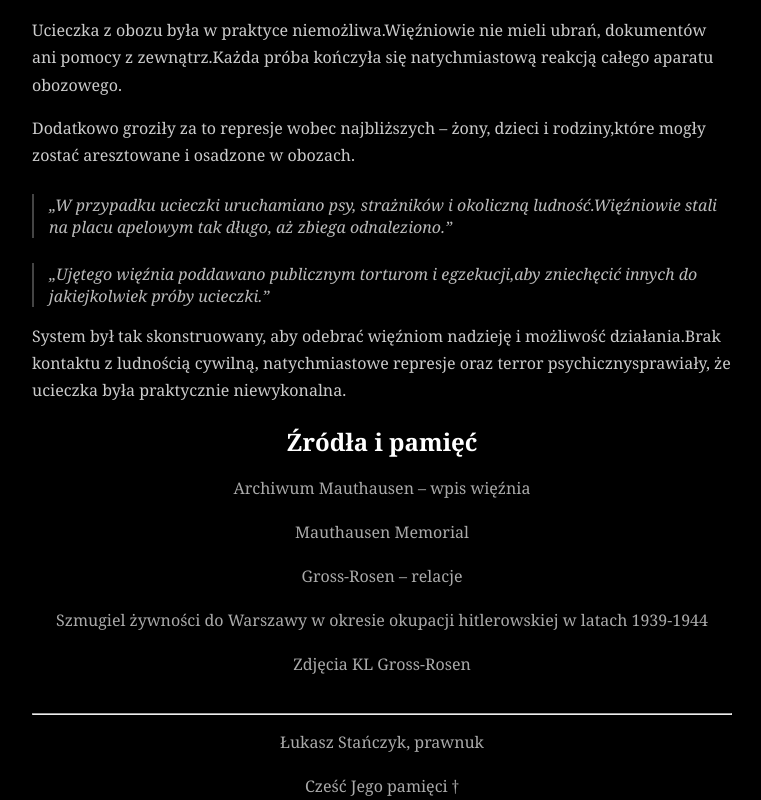
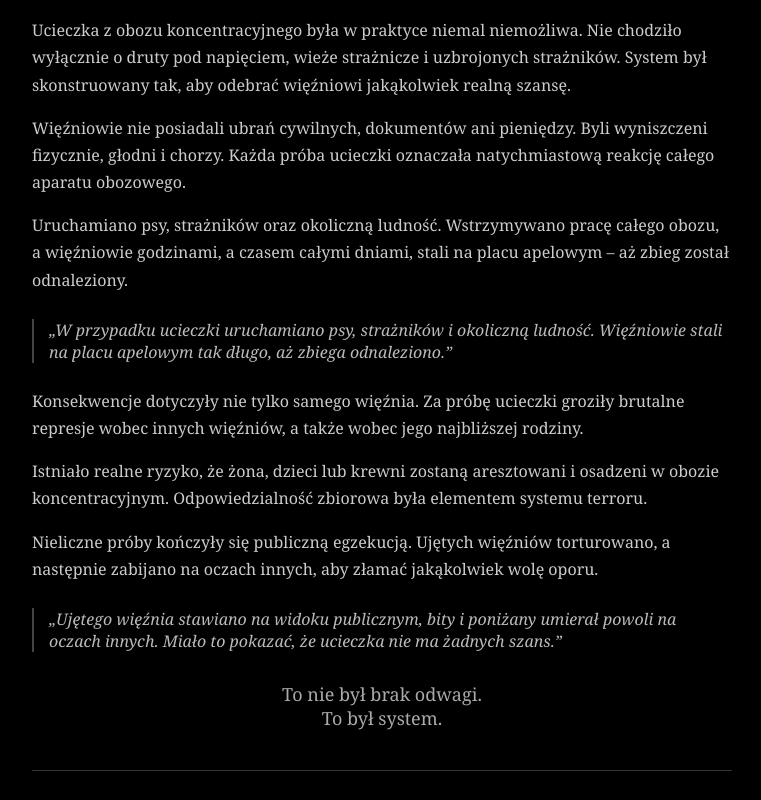
Before and after one commit to pamiec-stanczyk/szczepan, a plain HTML site: page index.html in a window 1280 px wide. Shown: the part 7174-7974 px from the top of the page, without its empty margins (258-1019 px from the left). Drawn offline with Linux system fonts and the light colour scheme.

Commit message:
Update index.html

```diff
--- a/index.html
+++ b/index.html
@@ -185,11 +185,60 @@ Na podstawie relacji ocalałych i publikacji powojennych
 <hr style="border:0; border-top:1px solid #333; margin:40px 0;">
 
 <h2 style="text-align:center; font-weight:normal;">Dlaczego nie uciekali?</h2>
-<p style="line-height:1.7; color:#ccc;">Ucieczka z obozu była w praktyce niemożliwa.Więźniowie nie mieli ubrań, dokumentów ani pomocy z zewnątrz.Każda próba kończyła się natychmiastową reakcją całego aparatu obozowego.</p>
-<p style="line-height:1.7; color:#ccc;">Dodatkowo groziły za to represje wobec najbliższych – żony, dzieci i rodziny,które mogły zostać aresztowane i osadzone w obozach.</p>
-<div style="border-left:2px solid #444; padding-left:15px; color:#bbb; font-style:italic; margin-top:25px;">„W przypadku ucieczki uruchamiano psy, strażników i okoliczną ludność.Więźniowie stali na placu apelowym tak długo, aż zbiega odnaleziono.”</div>
-<div style="border-left:2px solid #444; padding-left:15px; color:#bbb; font-style:italic; margin-top:25px;">„Ujętego więźnia poddawano publicznym torturom i egzekucji,aby zniechęcić innych do jakiejkolwiek próby ucieczki.”</div>
-<p style="line-height:1.7; color:#ccc;">System był tak skonstruowany, aby odebrać więźniom nadzieję i możliwość działania.Brak kontaktu z ludnością cywilną, natychmiastowe represje oraz terror psychicznysprawiały, że ucieczka była praktycznie niewykonalna.</p>
+
+<p style="line-height:1.7; color:#ccc;">
+Ucieczka z obozu koncentracyjnego była w praktyce niemal niemożliwa.
+Nie chodziło wyłącznie o druty pod napięciem, wieże strażnicze i uzbrojonych strażników.
+System był skonstruowany tak, aby odebrać więźniowi jakąkolwiek realną szansę.
+</p>
+
+<p style="line-height:1.7; color:#ccc;">
+Więźniowie nie posiadali ubrań cywilnych, dokumentów ani pieniędzy.
+Byli wyniszczeni fizycznie, głodni i chorzy.
+Każda próba ucieczki oznaczała natychmiastową reakcję całego aparatu obozowego.
+</p>
+
+<p style="line-height:1.7; color:#ccc;">
+Uruchamiano psy, strażników oraz okoliczną ludność.
+Wstrzymywano pracę całego obozu, a więźniowie godzinami, a czasem całymi dniami,
+stali na placu apelowym – aż zbieg został odnaleziony.
+</p>
+
+<div style="border-left:2px solid #444; padding-left:15px; color:#bbb; font-style:italic; margin-top:25px;">
+„W przypadku ucieczki uruchamiano psy, strażników i okoliczną ludność.
+Więźniowie stali na placu apelowym tak długo, aż zbiega odnaleziono.”
+</div>
+
+<p style="line-height:1.7; color:#ccc; margin-top:25px;">
+Konsekwencje dotyczyły nie tylko samego więźnia.
+Za próbę ucieczki groziły brutalne represje wobec innych więźniów,
+a także wobec jego najbliższej rodziny.
+</p>
+
+<p style="line-height:1.7; color:#ccc;">
+Istniało realne ryzyko, że żona, dzieci lub krewni zostaną aresztowani
+i osadzeni w obozie koncentracyjnym.
+Odpowiedzialność zbiorowa była elementem systemu terroru.
+</p>
+
+<p style="line-height:1.7; color:#ccc;">
+Nieliczne próby kończyły się publiczną egzekucją.
+Ujętych więźniów torturowano, a następnie zabijano na oczach innych,
+aby złamać jakąkolwiek wolę oporu.
+</p>
+
+<div style="border-left:2px solid #444; padding-left:15px; color:#bbb; font-style:italic; margin-top:25px;">
+„Ujętego więźnia stawiano na widoku publicznym,
+bity i poniżany umierał powoli na oczach innych.
+Miało to pokazać, że ucieczka nie ma żadnych szans.”
+</div>
+
+<p style="text-align:center; margin-top:30px; color:#aaa; font-size:18px;">
+To nie był brak odwagi.<br>
+To był system.
+</p>
+
+<hr style="border:0; border-top:1px solid #333; margin:40px 0;">
 
 <h2 style="text-align:center;">Źródła i pamięć</h2>
 <p style="text-align:center;">
```
